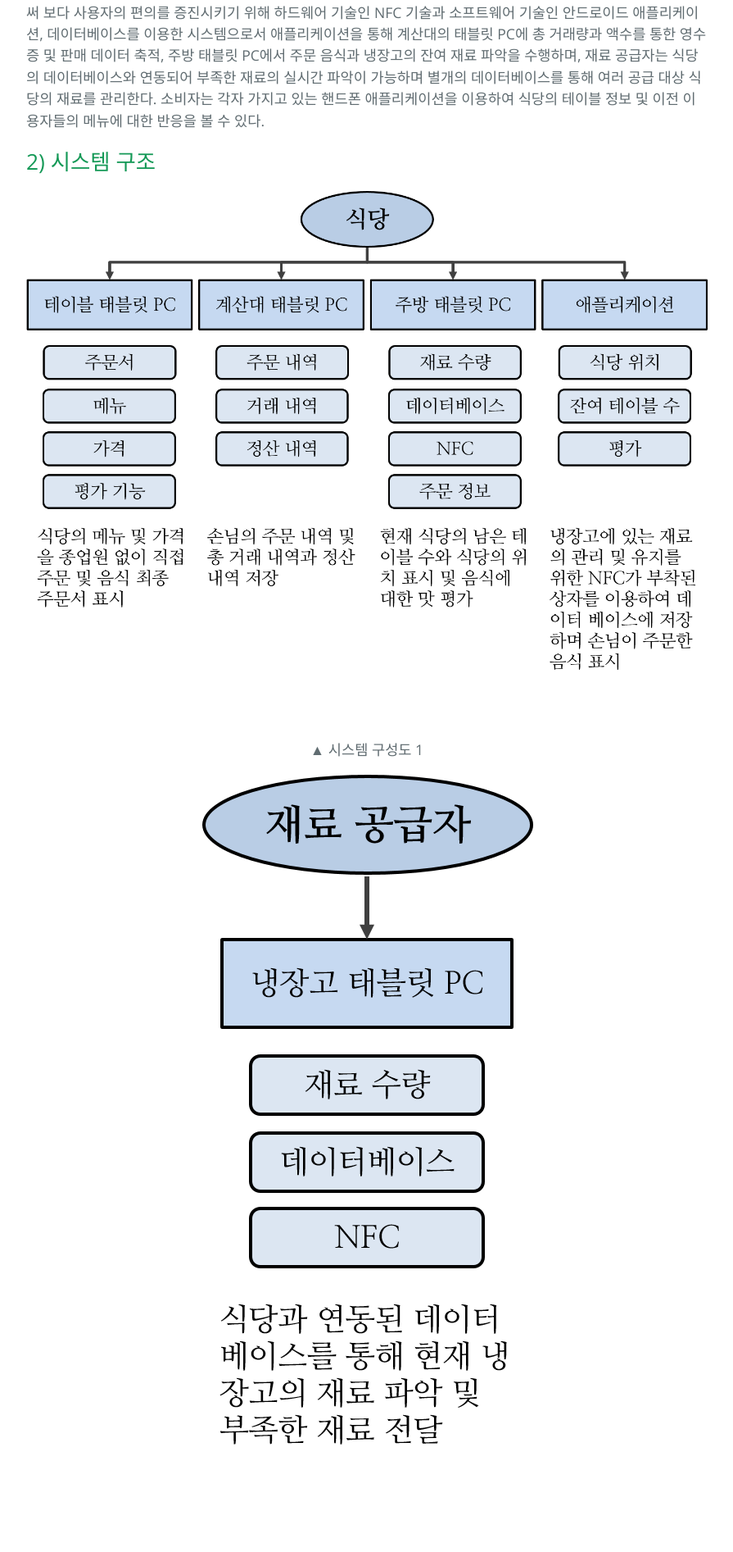
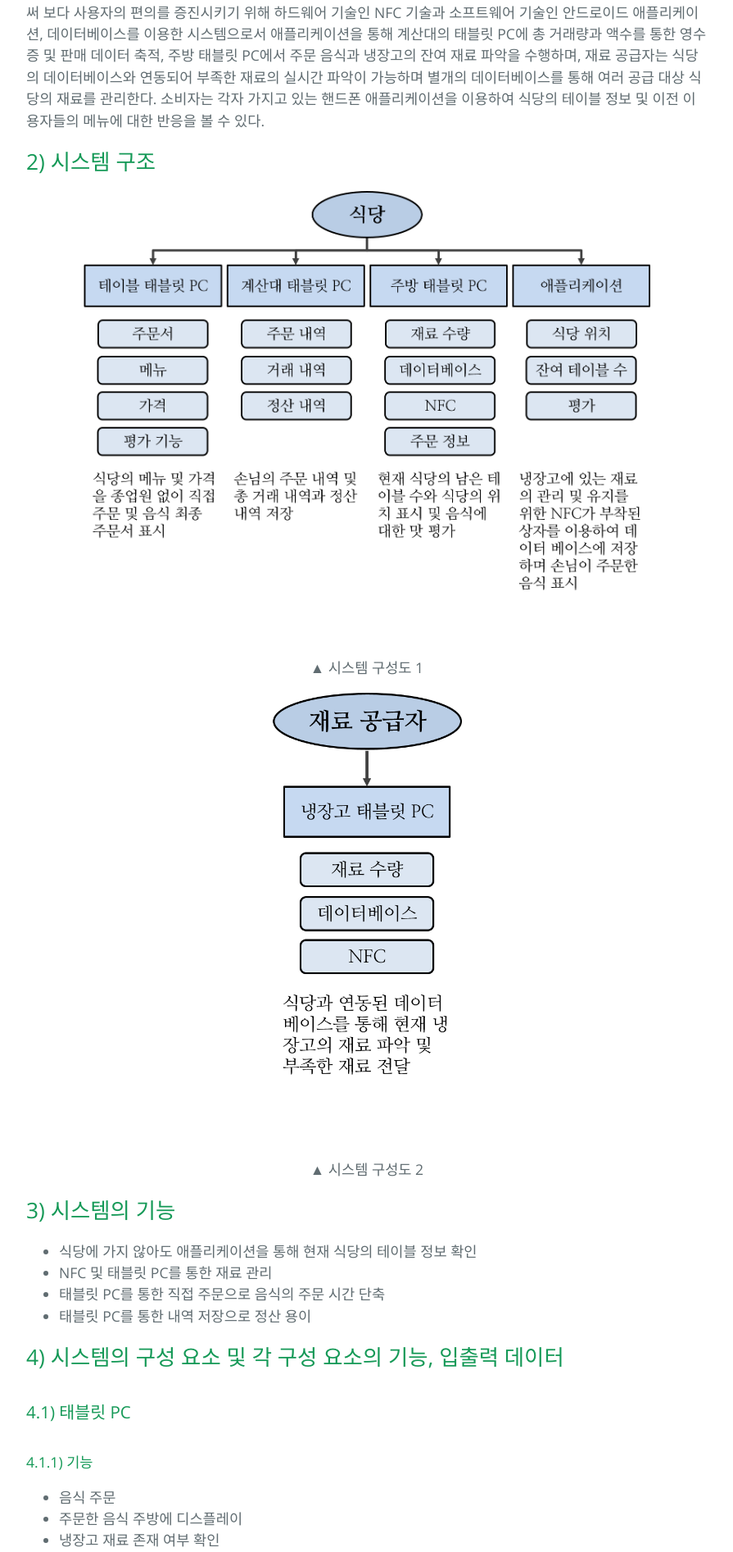
Before and after one commit to LeeJuMyeong/leejumyeong.github.com, a Jekyll site: the page built from _posts/2016-06-09-please-content.markdown, in a window 1280 px wide. Shown: the part 4200-6093 px from the top of the page at 82% size, without its empty margins (192-1087 px from the left). Built offline with Jekyll 4.4.1, drawn with Linux system fonts in a browser that asks for light colours.

Commit message:
img sizing

```diff
--- a/_posts/2016-06-09-please-content.markdown
+++ b/_posts/2016-06-09-please-content.markdown
@@ -70,10 +70,10 @@
 <div id='section4-2'/>
 ## 2) 시스템 구조
 
-<center><img src="https://github.com/LeeJuMyeong/leejumyeong.github.com/blob/master/img/imgc.png?raw=true"></center>
+<center><img src="https://github.com/LeeJuMyeong/leejumyeong.github.com/blob/master/img/imgc.png?raw=true" height="500px"></center>
 <br><center>▲ 시스템 구성도 1</center>
 
-<center><img src="https://github.com/LeeJuMyeong/leejumyeong.github.com/blob/master/img/imgd.png?raw=true"></center>
+<center><img src="https://github.com/LeeJuMyeong/leejumyeong.github.com/blob/master/img/imgd.png?raw=true" height="500px"></center>
 <br><center>▲ 시스템 구성도 2</center>
 
 <div id='section4-3'/>
@@ -132,13 +132,13 @@
 
 ## 5) 각 시스템 기능 별 시스템 구성 요소 간의 동작 흐름
 
-<center><img src="https://github.com/LeeJuMyeong/leejumyeong.github.com/blob/master/img/imge.png?raw=true"></center>
+<center><img src="https://github.com/LeeJuMyeong/leejumyeong.github.com/blob/master/img/imge.png?raw=true" height="500px"></center>
 <br><center>▲ 시스템 흐름도 1</center>
 
-<center><img src="https://github.com/LeeJuMyeong/leejumyeong.github.com/blob/master/img/imgf.png?raw=true"></center>
+<center><img src="https://github.com/LeeJuMyeong/leejumyeong.github.com/blob/master/img/imgf.png?raw=true" height="500px"></center>
 <br><center>▲ 시스템 흐름도 2</center>
 
-<center><img src="https://github.com/LeeJuMyeong/leejumyeong.github.com/blob/master/img/imgg.png?raw=true"></center>
+<center><img src="https://github.com/LeeJuMyeong/leejumyeong.github.com/blob/master/img/imgg.png?raw=true" height="500px"></center>
 <br><center>▲ 시스템 흐름도 3</center>
 
 ---
```
